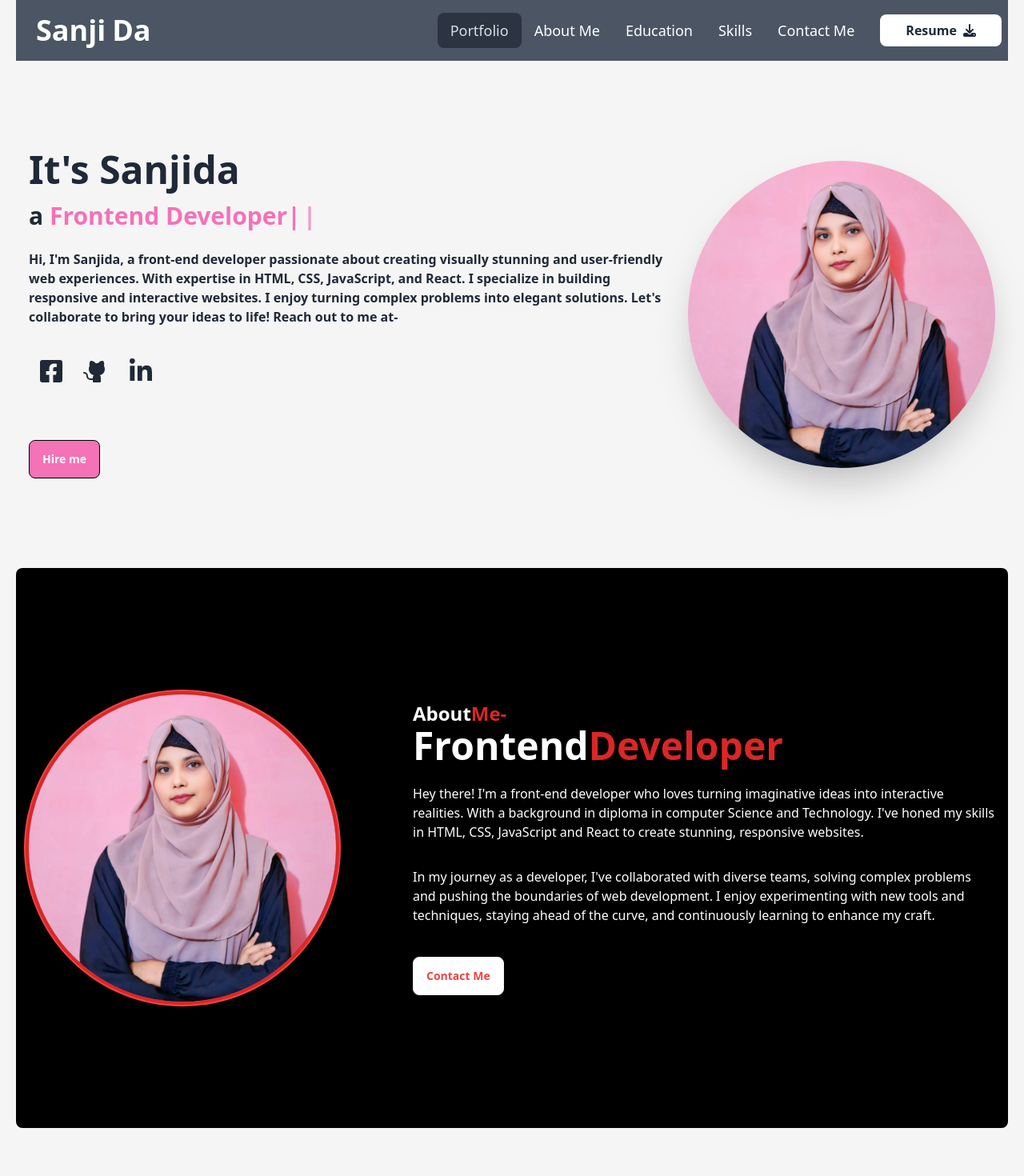
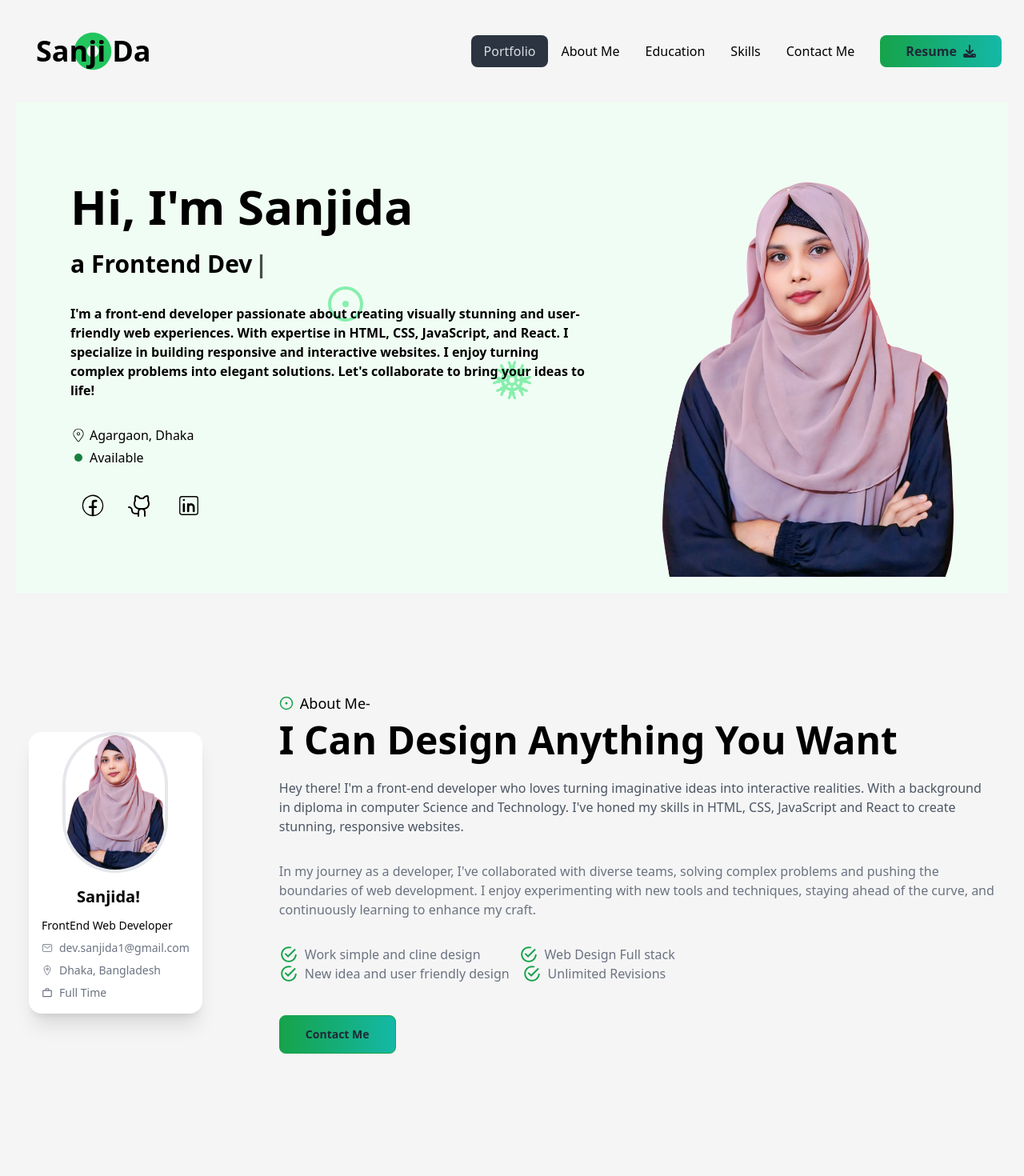
Before and after one commit to SanjidaOSD/my-portfolio, a React (Vite) app: page / in a window 1280 px wide. Shown: the top 1470 px of the page at 80% size. Built offline with nearby package versions, Linux system fonts and the light colour scheme.

Commit message:
add all changes

```diff
--- a/src/App.jsx
+++ b/src/App.jsx
@@ -6,7 +6,7 @@ function App() {
   return (
     <>
 
-      <h1 className='text-red-500'>Vite + React</h1>
+      <h1 className='text-red-500'>Sanjida</h1>
 
     </>
   )
--- a/src/Components/About.jsx
+++ b/src/Components/About.jsx
@@ -1,25 +1,61 @@
 import { Link } from "react-router-dom";
-import img from "../assets/mypic.jfif"
+import img from "../assets/cover img.png"
+import { LuCircleDot } from "react-icons/lu";
+import { GoDotFill } from "react-icons/go";
+import { IoMdCheckmarkCircleOutline } from "react-icons/io";
+import { IoLocationOutline, IoMailOutline } from "react-icons/io5";
+import { MdOutlineWorkOutline } from "react-icons/md";
 
 const About = () => {
     return (
         <div>
-            <div className="hero bg-black lg:h-[700px] rounded-lg">
+            <div className="hero lg:h-[700px] rounded-lg">
                 <div className="hero-content flex-col lg:flex-row lg:gap-24">
-                    <img
+                    {/* <img
                         src={img}
-                        className="max-w-sm w-[200px] lg:w-full h-full rounded-full ring-2 ring-red-500 ring-offset-4 ring-offset-red-600 dark:ring-offset-red-400 shadow-5xl" />
+                        className="max-w-sm w-[200px] lg:w-full h-full hover: shadow-5xl" /> */}
+                    <div className="card card-compact bg-white w-96 shadow-xl">
+                        <figure>
+                            <img
+                                src={img}
+                                alt="sanjida's img"
+                                className=" h-44 rounded-full border-4" />
+                        </figure>
+                        <div className="card-body">
+                            <h2 className="card-title text-black text-center lg:ml-11">Sanjida!</h2>
+                            <p className="text-black font-medium">FrontEnd Web Developer</p>
+                            <p className="flex items-center gap-2 text-gray-500"><IoMailOutline></IoMailOutline>dev.sanjida1@gmail.com</p>
+                            <p className="flex items-center gap-2 text-gray-500"><IoLocationOutline></IoLocationOutline>Dhaka, Bangladesh</p>
+                            <p className="flex items-center gap-2 text-gray-500"><MdOutlineWorkOutline></MdOutlineWorkOutline>Full Time</p>
+                            {/* <div className="flex gap-4">
+                                <div className="badge border-green-600 bg-green-500 text-black">Html</div>
+                                <div className="badge border-green-600 bg-green-500 text-black">css</div>
+                                <div className="badge border-green-600 bg-green-500 text-black">js</div>
+                                <div className="badge border-green-600 bg-green-500 text-black">react</div>
+                            </div> */}
+
+                        </div>
+                    </div>
                     <div>
-                        <h1 className="text-2xl font-bold text-white">About<span className="text-red-600">Me-</span></h1>
-                        <h1 className="text-4xl lg:text-5xl font-bold text-white mb-4">Frontend<span className="text-red-600">Developer</span></h1>
-                        <p className="py-2 text-white">
+                        <h1 className="text-lg flex items-center gap-2 text-black"> <LuCircleDot className="text-green-600"></LuCircleDot>About Me-</h1>
+                        <h1 className="text-4xl lg:text-5xl font-bold mb-4 text-black mt-2">I Can Design Anything You Want</h1>
+                        <p className="py-2 text-gray-600 ">
                             Hey there! I'm a front-end developer who loves turning imaginative ideas into interactive realities. With a background in diploma in computer Science and Technology. I've honed my skills in HTML, CSS, JavaScript and React to create stunning, responsive websites.
                         </p>
-                        <p className="py-6 mb-4 text-white">
-                        In my journey as a developer, I've collaborated with diverse teams, solving complex problems and pushing the boundaries of web development. I enjoy experimenting with new tools and techniques, staying ahead of the curve, and continuously learning to enhance my craft.
+                        <p className="py-6 mb-2 text-gray-500 ">
+                            In my journey as a developer, I've collaborated with diverse teams, solving complex problems and pushing the boundaries of web development. I enjoy experimenting with new tools and techniques, staying ahead of the curve, and continuously learning to enhance my craft.
                         </p>
+
+                        <div className="flex gap-10 lg:gap-12">
+                            <p className="flex gap-2 items-center text-gray-500"><IoMdCheckmarkCircleOutline className="text-green-600 font-bold h-6 w-6"></IoMdCheckmarkCircleOutline> Work simple and cline design</p>
+                            <p className="flex gap-2 items-center text-gray-500"><IoMdCheckmarkCircleOutline className="text-green-600 font-bold h-6 w-6"></IoMdCheckmarkCircleOutline> Web Design Full stack</p>
+                        </div>
+                        <div className="flex gap-4">
+                            <p className="flex gap-2 items-center text-gray-500"><IoMdCheckmarkCircleOutline className="text-green-600 font-bold h-6 w-6"></IoMdCheckmarkCircleOutline>New idea and user friendly design</p>
+                            <p className="flex gap-2 items-center text-gray-500"><IoMdCheckmarkCircleOutline className="text-green-600 font-bold h-6 w-6"></IoMdCheckmarkCircleOutline> Unlimited Revisions</p>
+                        </div>
                         <Link to='/contact'>
-                            <button className="btn bg-white text-red-500 font-bold">Contact Me</button>
+                            <button className="btn mt-10 px-8 py-2 bg-gradient-to-r from-green-600 to-teal-500 text-gray-800 rounded-lg font-semibold flex gap-2 justify-center items-center border-green-600">Contact Me</button>
                         </Link>
                     </div>
                 </div>
--- a/src/Components/Banner.jsx
+++ b/src/Components/Banner.jsx
@@ -1,56 +1,75 @@
-import img from "../assets/mypic.jfif"
-import fb from "../assets/fb.png"
-import github from "../assets/github.png"
-import link from "../assets/linkdin.png"
-import { Typewriter } from 'react-simple-typewriter'
-import { PiGithubLogoFill } from "react-icons/pi";
-import { FaLinkedinIn } from "react-icons/fa";
 
-import { FaFacebookSquare } from "react-icons/fa";
-
-
-
-import { Link } from "react-router-dom";
+import img from "../assets/cover img.png";
+import { Typewriter } from 'react-simple-typewriter';
+import { PiGithubLogo } from "react-icons/pi";
+import { CiFacebook, CiLinkedin, CiLocationOn } from "react-icons/ci";
+import { GoDotFill } from "react-icons/go";
+import { LuCircleDot } from "react-icons/lu";
+import { SiKnexdotjs } from "react-icons/si";
 
 const Banner = () => {
     return (
+        <div className="bg-green-50 p-1 relative">
+            <p><LuCircleDot className="text-green-300 h-28 w-12 lg:ml-96 lg:mt-48 absolute"></LuCircleDot></p>
+            <div className="px-3 md:px-8 lg:px-12">
+                <div className="hero mt-8 md:mt-16 lg:mt-20">
+                <p><SiKnexdotjs className="text-green-300 h-28 w-12"></SiKnexdotjs></p>
+                    <div className="hero-content flex-col lg:flex-row-reverse items-center lg:items-start text-center lg:text-left lg:gap-24">
                        <div>
-            <div className="hero mt-12 md:mt-16 lg:mt-24">
-                <div className="hero-content flex-col lg:flex-row-reverse">
                        <img
                             src={img}
-                        className="max-w-sm  rounded-full shadow-2xl" />
-                    <div>
-                        {/* <h1 className="font-bold text-xl">Hi!</h1> */}
-                        <h1 className="text-5xl font-bold">It's <span className="">Sanjida</span></h1>
-                        <h1 className="font-bold text-3xl mt-4">a <span className="text-pink-400">Frontend
+                            className="sm:w-48 md:w-60 lg:w-auto rounded-lg mb-6 lg:mb-0"
+                            alt="Sanjida's profile"
+                        />
+                       </div>
+                        <div className="text-black">
+
+                            <h1 className="text-3xl md:text-4xl lg:text-6xl font-bold">
+                                Hi, I'm <span>Sanjida</span>
+                            </h1>
+
+                            <h1 className="font-bold text-2xl md:text-3xl mt-6">
+                                a <span>Frontend
                                     <Typewriter
-                                        words={[' Developer|']}
+                                        words={[' Developer']}
                                         loop={0}
                                         cursor
                                         cursorStyle='|'
                                         typeSpeed={70}
                                         deleteSpeed={50}
                                         delaySpeed={1000}
-                                    /></span></h1>
-                        <div className="mb-6 lg:mb-16">
-                            <p className="py-6 font-semibold mb-4">
-                                Hi, I&apos;m Sanjida, a front-end developer passionate about creating visually stunning and user-friendly web experiences. With expertise in HTML, CSS, JavaScript, and React. I specialize in building responsive and interactive websites. I enjoy turning complex problems into elegant solutions. Let's collaborate to bring your ideas to life! Reach out to me at-
+                                    /></span>
+                            </h1>
+                            <div className="mb-6 lg:mb-8 mt-4">
+                                <p className="py-4 font-semibold mb-4 mx-auto lg:mx-0 max-w-md md:max-w-full">
+                                    I&apos;m a front-end developer passionate about creating visually stunning and user-friendly web experiences. With expertise in HTML, CSS, JavaScript, and React. I specialize in building responsive and interactive websites. I enjoy turning complex problems into elegant solutions. Let's collaborate to bring your ideas to life!
                                 </p>
+                                <p className="flex justify-center lg:justify-start items-center gap-1 mb-1">
+                                    <CiLocationOn className="h-5 w-5" />Agargaon, Dhaka
+                                </p>
+                                <p className="flex justify-center lg:justify-start items-center gap-1 mb-8">
+                                    <GoDotFill className="h-5 w-5 text-green-700" />Available
+                                </p>
+                                <div className="flex justify-center lg:justify-start gap-1">
                                     <a href="https://web.facebook.com/profile.php?id=100054261816897">
-                                <button className="btn-sm"><FaFacebookSquare className="h-8 w-8"></FaFacebookSquare></button>
+                                        <button className="btn-sm">
+                                            <CiFacebook className="h-8 w-8" />
+                                        </button>
                                     </a>
                                     <a href="https://github.com/SanjidaOSD">
-                                <button className="btn-sm"><PiGithubLogoFill className="h-8 w-8"></PiGithubLogoFill></button>
+                                        <button className="btn-sm">
+                                            <PiGithubLogo className="h-8 w-8" />
+                                        </button>
                                     </a>
-                            <button className="btn-sm"><FaLinkedinIn className="h-8 w-8"></FaLinkedinIn></button>
-
-                        </div>
-                        <Link to='/contact'>
-                            <button className="btn bg-pink-400 border-pink text-white font-bold border-black">Hire me</button>
-                        </Link>
+                                    <button className="btn-sm">
+                                        <CiLinkedin className="h-8 w-8" />
+                                    </button>
                                 </div>
                             </div>
+                        </div>
+                    </div>
+                </div>
+
             </div>
         </div>
     );
@@ -61,67 +80,63 @@ export default Banner;
 
 
 
-// import img from "../assets/mypic.jfif";
-// import { Typewriter } from 'react-simple-typewriter';
-// import { PiGithubLogoFill } from "react-icons/pi";
-// import { FaLinkedinIn, FaFacebookSquare } from "react-icons/fa";
-// import { Link } from "react-router-dom";
+
+
+
+
+
+
+
+// import img from "../assets/mypic.jfif"
+// import { Typewriter } from 'react-simple-typewriter'
+// import { PiGithubLogo} from "react-icons/pi";
+// import { CiFacebook, CiLinkedin, CiLocationOn } from "react-icons/ci";
+// import { GoDotFill } from "react-icons/go";
+
 
 // const Banner = () => {
 //     return (
-//         <div className="bg-white text-gray-900 min-h-screen flex items-center justify-center">
-//             <div className="container mx-auto px-6 lg:px-12 py-12 lg:py-24 flex flex-col lg:flex-row items-center gap-8 lg:gap-16">
-//                 {/* Profile Image */}
-//                 <div className="flex-shrink-0">
+//         <div>
+//             <div className="hero mt-12 md:mt-16 lg:mt-24">
+//                 <div className="hero-content flex-col lg:flex-row-reverse">
 //                     <img
 //                         src={img}
-//                         alt="Profile"
-//                         className="w-48 h-48 lg:w-56 lg:h-56 rounded-full shadow-lg object-cover"
-//                     />
-//                 </div>
+//                         className="max-w-sm  rounded-lg shadow-2xl" />
+//                     <div className="text-black">
+//                         {/* <h1 className="font-bold text-xl">Hi!</h1> */}
+//                         <h1 className="text-5xl font-bold text-black">Hi, I'm <span className="">Sanjida</span></h1>
+//                         <h1 className="font-bold text-3xl mt-4">a <span className="">Frontend
+//                         <Typewriter
+//                                         words={[' Developer|']}
+//                                         loop={0}
+//                                         cursor
+//                                         cursorStyle='|'
+//                                         typeSpeed={70}
+//                                         deleteSpeed={50}
+//                                         delaySpeed={1000}
+//                                     /></span></h1>
+//                         <div className="mb-6 lg:mb-8">
+//                             <p className="py-6 font-semibold mb-4">
+//                                 I&apos;m a front-end developer passionate about creating visually stunning and user-friendly web experiences. With expertise in HTML, CSS, JavaScript, and React. I specialize in building responsive and interactive websites. I enjoy turning complex problems into elegant solutions. Let's collaborate to bring your ideas to life!
+//                             </p>
+//                              <p className="flex text-center items-center gap-1 mb-1"><CiLocationOn className="h-6 w-6"></CiLocationOn>Agargaon, Dhaka</p>
 
-//                 {/* Text Content */}
-//                 <div className="text-center lg:text-left space-y-6">
-//                     <h1 className="text-3xl lg:text-4xl font-semibold">
-//                         Hello, I'm <span className="text-pink-400">Sanjida</span>
-//                     </h1>
-//                     <h2 className="text-xl lg:text-2xl font-medium">
-//                         a <span className="text-teal-400">
-//                             Frontend
-//                             <Typewriter
-//                                 words={[' Developer']}
-//                                 loop={0}
-//                                 cursor
-//                                 cursorStyle='|'
-//                                 typeSpeed={70}
-//                                 deleteSpeed={50}
-//                                 delaySpeed={1000}
-//                             />
-//                         </span>
-//                     </h2>
-//                     <p className="text-lg font-light">
-//                         I'm passionate about creating beautiful and user-friendly web experiences with HTML, CSS, JavaScript, and React. I turn ideas into interactive realities with a focus on simplicity and elegance.
-//                     </p>
+//                              <p className="flex text-center items-center gap-1 mb-12"><GoDotFill className="h-6 w-6 text-green-700"></GoDotFill>Available</p>
 
-//                     {/* Social Media Icons */}
-//                     <div className="flex justify-center lg:justify-start gap-4 mb-8">
-//                         <a href="https://web.facebook.com/profile.php?id=100054261816897" className="text-gray-600 hover:text-blue-600 transition-colors">
-//                             <FaFacebookSquare className="h-8 w-8" />
-//                         </a>
-//                         <a href="https://github.com/SanjidaOSD" className="text-gray-600 hover:text-gray-700 transition-colors">
-//                             <PiGithubLogoFill className="h-8 w-8" />
-//                         </a>
-//                         <a href="https://www.linkedin.com/in/sanjida-akter-330b6b22b/" className="text-gray-600 hover:text-blue-400 transition-colors">
-//                             <FaLinkedinIn className="h-8 w-8" />
-//                         </a>
+
+//                             <a href="https://web.facebook.com/profile.php?id=100054261816897">
+//                                 <button className="btn-sm"><CiFacebook className="h-8 w-8"></CiFacebook></button>
+//                             </a>
+//                             <a href="https://github.com/SanjidaOSD">
+//                                 <button className="btn-sm"><PiGithubLogo className="h-8 w-8"></PiGithubLogo ></button>
+//                             </a>
+//                             <button className="btn-sm"><CiLinkedin className="h-8 w-8"></CiLinkedin ></button>
+
+//                         </div>
+//                         {/* <Link to='/contact'>
+//                             <button className="btn font-bold border-black">Hire me</button>
+//                         </Link> */}
 //                     </div>
-
-//                     {/* "Hire Me" Button */}
-//                     <Link to='/contact'>
-//                         <button className="mt-6 px-6 py-3 bg-pink-400 text-white font-semibold rounded-lg shadow-md hover:bg-pink-500 transition-colors">
-//                             Hire Me
-//                         </button>
-//                     </Link>
 //                 </div>
 //             </div>
 //         </div>
--- a/src/Components/Home.jsx
+++ b/src/Components/Home.jsx
@@ -8,9 +8,11 @@ import Skills from "./Skills";
 const Home = () => {
     return (
         <div>
-            <Banner></Banner>
+          <div>
+             <Banner></Banner>
+             </div>
 
-            <div className="lg:mt-24">
+            <div className="lg:mt-18">
                 <About></About>
             </div>
             <div className="lg:mt-24 mt-12">
--- a/src/Navbar.jsx
+++ b/src/Navbar.jsx
@@ -1,13 +1,14 @@
 import { NavLink } from "react-router-dom";
-import { FaDownload } from "react-icons/fa6";
+import { FaDownload, FaRegCircleDot } from "react-icons/fa6";
+import { FaDotCircle } from "react-icons/fa";
 
 const Navbar = () => {
     const links = <>
-        <li><NavLink to='/' className='link link-hover lg:text-white font-medium lg:text-lg'>Portfolio</NavLink></li>
-        <li><NavLink to='/about' className='link link-hover lg:text-white font-medium lg:text-lg'>About Me</NavLink></li>
-        <li><NavLink to='/education' className='link link-hover lg:text-white font-medium lg:text-lg'>Education</NavLink></li>
-        <li><NavLink to='/skills' className='link link-hover lg:text-white font-medium lg:text-lg'>Skills</NavLink></li>
-        <li><NavLink to='/contact' className='link link-hover lg:text-white font-medium lg:text-lg'>Contact Me</NavLink></li>
+        <li><NavLink to='/' className='link link-hover text-black font-normal lg:text-base'>Portfolio</NavLink></li>
+        <li><NavLink to='/about' className='link link-hover text-black font-normal lg:text-base'>About Me</NavLink></li>
+        <li><NavLink to='/education' className='link link-hover  text-black font-normal lg:text-base'>Education</NavLink></li>
+        <li><NavLink to='/skills' className='link link-hover text-black font-normal lg:text-base'>Skills</NavLink></li>
+        <li><NavLink to='/contact' className='link link-hover text-black font-normal lg:text-base'>Contact Me</NavLink></li>
 
 
     </>
@@ -23,7 +24,7 @@ const Navbar = () => {
 
     return (
         <div>
-            <div className="navbar bg-gray-600">
+            <div className="navbar lg:h-32 ">
                 <div className="navbar-start">
                     <div className="dropdown">
                         <div tabIndex={0} role="button" className="btn btn-ghost lg:hidden">
@@ -47,7 +48,8 @@ const Navbar = () => {
                             {links}
                         </ul>
                     </div>
-                    <a className="btn btn-ghost lg:text-4xl md:text-3xl sm:text-3xl font-bold text-white"><span className="text-white">Sanji</span>Da</a>
+                    <p><FaDotCircle className="text-green-500 lg:ml-16 h-16 w-12 relative"></FaDotCircle></p>
+                    <a className="btn btn-ghost lg:text-4xl md:text-3xl sm:text-3xl font-bold text-black absolute "><span className="">Sanji</span>Da</a>
                 </div>
                 <div className="navbar-center hidden lg:flex">
                     <ul className="menu menu-horizontal px-4">
@@ -55,7 +57,7 @@ const Navbar = () => {
                     </ul>
                 </div>
                 <div>
-                    <button className="px-8 py-2 bg-white text-gray-800 rounded-lg font-semibold flex gap-2 justify-center items-center" onClick={handleDownload}>Resume <FaDownload /> </button>
+                    <button className="px-8 py-2 bg-gradient-to-r from-green-600 to-teal-500 text-gray-800 rounded-lg font-semibold flex gap-2 justify-center items-center" onClick={handleDownload}>Resume <FaDownload /> </button>
                 </div>
             </div>
         </div>
```
Also changed, not shown: src/assets/cover img.png (added). Lines whose indentation alone changed are shown as unchanged.
